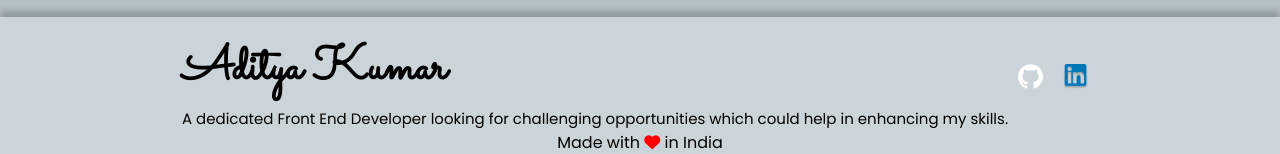
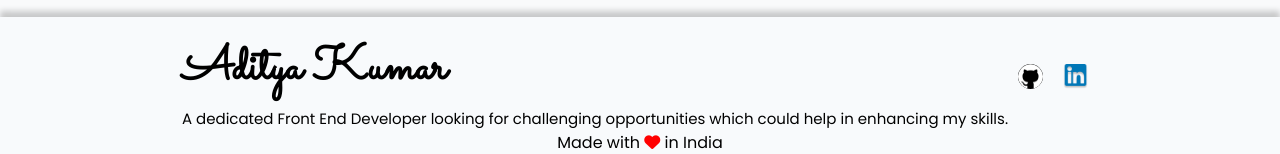
Before and after one commit to adityaK87/My-Portfolio, a React (Create React App) app: page /#/ in a window 1280 px wide. Shown: the part 783-937 px from the top of the page. Built offline with nearby package versions, Linux system fonts and the light colour scheme.

Commit message:
change styling of scrollbar

```diff
--- a/src/components/App/App.css
+++ b/src/components/App/App.css
@@ -1,6 +1,6 @@
 [data-theme="light"] {
    --font-color: #000;
-   --background-color: #b5c0c5;
+   --background-color: #f9fafb;
    --link-color: #1900ff;
 }
 
@@ -20,6 +20,27 @@ body {
    top: 0%;
    background-color: var(--background-color);
 }
+/* width */
+::-webkit-scrollbar {
+   width: 8px;
+}
+
+/* Track */
+::-webkit-scrollbar-track {
+   background: #fffefe;
+   border-radius: 5px;
+}
+
+/* Handle */
+::-webkit-scrollbar-thumb {
+   background: #9d9898;
+   border-radius: 5px;
+}
+
+/* Handle on hover */
+::-webkit-scrollbar-thumb:hover {
+   background: #555;
+}
 
 input:focus,
 textarea:focus,
@@ -37,7 +58,6 @@ select:focus {
    justify-content: center;
    align-items: center;
    align-content: center;
-   /* background: #e4e8dc; */
 }
 
 /* for small width screen */
--- a/src/components/HomeFooter/HomeFooter.css
+++ b/src/components/HomeFooter/HomeFooter.css
@@ -97,3 +97,8 @@ b {
 [data-theme="light"] .home-footer {
    background: #f6f8fc57;
 }
+[data-theme="light"] .github {
+   background: #000;
+   border-radius: 50%;
+   padding: -13px;
+}
--- a/src/components/Projects/Project.css
+++ b/src/components/Projects/Project.css
@@ -19,8 +19,8 @@
    flex-direction: column;
    align-items: center;
    margin: 20px;
+   border: 1px solid;
 }
-
 
 .project-card:hover {
    /* box-shadow: 0px 40px 50px; */
@@ -30,11 +30,7 @@
 .image-container {
    width: 100%;
    border-radius: 20px 20px 0px 0px;
-
-
 }
-
-
 
 .project-image {
    display: block;
@@ -44,7 +40,6 @@
    height: 214px;
    /* object-fit: cover; */
 }
-
 
 .project-detail-container {
    display: flex;
@@ -99,9 +94,7 @@
    transition: all 0.5s;
 }
 
-
-
-@media only screen and (max-width:970px) {
+@media only screen and (max-width: 970px) {
    .project-card-container {
       padding: 20px;
    }
@@ -110,10 +103,9 @@
       width: 350px;
       min-height: fit-content;
    }
-
 }
 
-@media only screen and (max-width:400px) {
+@media only screen and (max-width: 400px) {
    .project-card-container {
       padding: 20px;
    }
@@ -122,5 +114,4 @@
       width: 227px;
       min-height: fit-content;
    }
-
 }
--- a/src/components/SideBar/SideBar.css
+++ b/src/components/SideBar/SideBar.css
@@ -15,7 +15,7 @@
 
 /* color to our burger icon on hover */
 .bm-burger-bars-hover {
-   background-color: #e17663;
+   background-color: #5678c2;
 }
 
 /* size of the cross button */
@@ -37,6 +37,7 @@
    position: fixed;
    height: 100vh;
    overflow-x: hidden;
+   overflow-y: hidden !important;
    box-shadow: 0 4px 34px rgba(0 0 0 0.15);
 }
 
```
Lines whose indentation alone changed are shown as unchanged.
